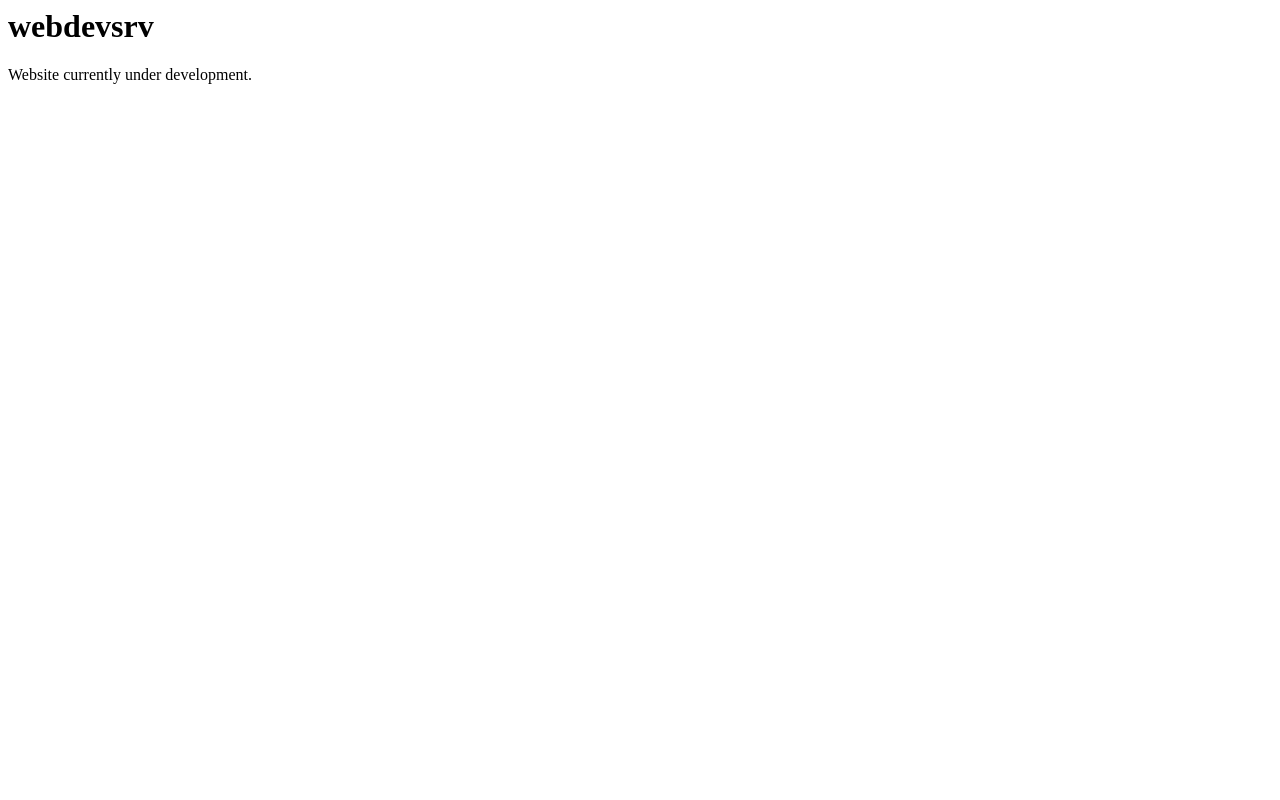
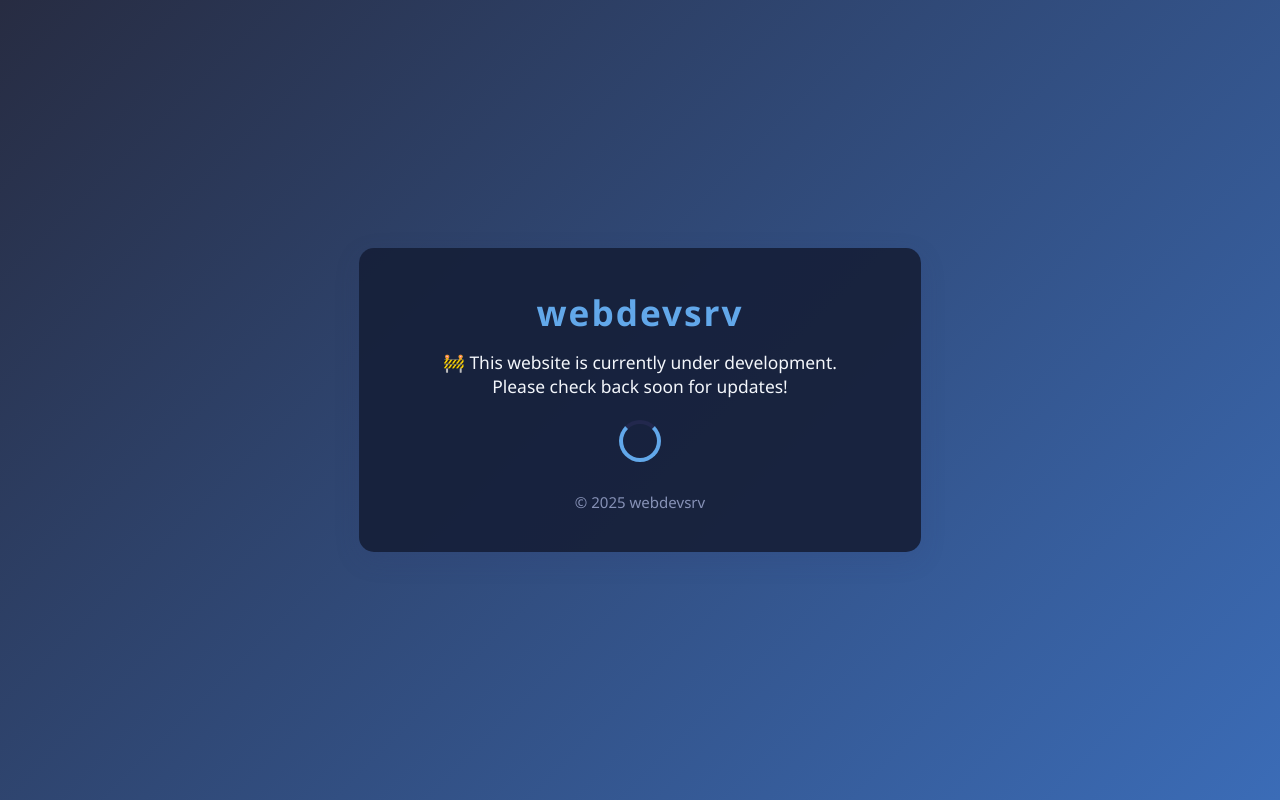
Before and after one commit to CKtheComputerKid/webdevsrv, a plain HTML site: page Index.html in a window 1280 px wide. Drawn offline with Linux system fonts and the light colour scheme.

Commit message:
Enhance Index.html with layout and styles
Added styling and structure to the webpage.

```diff
--- a/Index.html
+++ b/Index.html
@@ -1,10 +1,76 @@
-<html>
-
-  <h1>
-    webdevsrv
-  </h1>
-  <body>
-    Website currently under development.
-  </body>
-
+<!DOCTYPE html>
+<html lang="en">
+<head>
+  <meta charset="UTF-8">
+  <title>webdevsrv | Under Development</title>
+  <meta name="viewport" content="width=device-width, initial-scale=1.0">
+  <style>
+    body {
+      background: linear-gradient(135deg, #272c42 0%, #3b6cb7 100%);
+      color: #f3f6fb;
+      font-family: 'Segoe UI', 'Arial', sans-serif;
+      display: flex;
+      min-height: 100vh;
+      align-items: center;
+      justify-content: center;
+      margin: 0;
+    }
+    .container {
+      background: rgba(22, 32, 58, 0.93);
+      border-radius: 15px;
+      box-shadow: 0 8px 24px rgba(48,62,112,0.17);
+      padding: 2.5rem 3.5rem;
+      text-align: center;
+      max-width: 450px;
+    }
+    h1 {
+      margin: 0 0 14px 0;
+      font-size: 2.2rem;
+      letter-spacing: 2px;
+      color: #62a8ea;
+    }
+    p {
+      font-size: 1.09rem;
+      margin-top: 0.8em;
+    }
+    .spinner {
+      margin: 22px auto 0;
+      width: 34px;
+      height: 34px;
+      border: 4px solid #62a8ea;
+      border-top: 4px solid #22284d;
+      border-radius: 50%;
+      animation: spin 1s linear infinite;
+      display: block;
+    }
+    @keyframes spin {
+      to { transform: rotate(360deg); }
+    }
+    footer {
+      margin-top: 2em;
+      color: #8691b6;
+      font-size: 0.94em;
+    }
+    @media (max-width: 540px) {
+      .container {
+        padding: 1.2rem 0.6rem;
+        max-width: 95vw;
+      }
+      h1 { font-size: 1.3rem; }
+    }
+  </style>
+</head>
+<body>
+  <div class="container">
+    <h1>webdevsrv</h1>
+    <p>🚧 This website is currently under development. Please check back soon for updates!</p>
+    <span class="spinner"></span>
+    <footer>
+      &copy; <span id="year"></span> webdevsrv
+    </footer>
+  </div>
+  <script>
+    document.getElementById('year').textContent = new Date().getFullYear();
+  </script>
+</body>
 </html>
```
